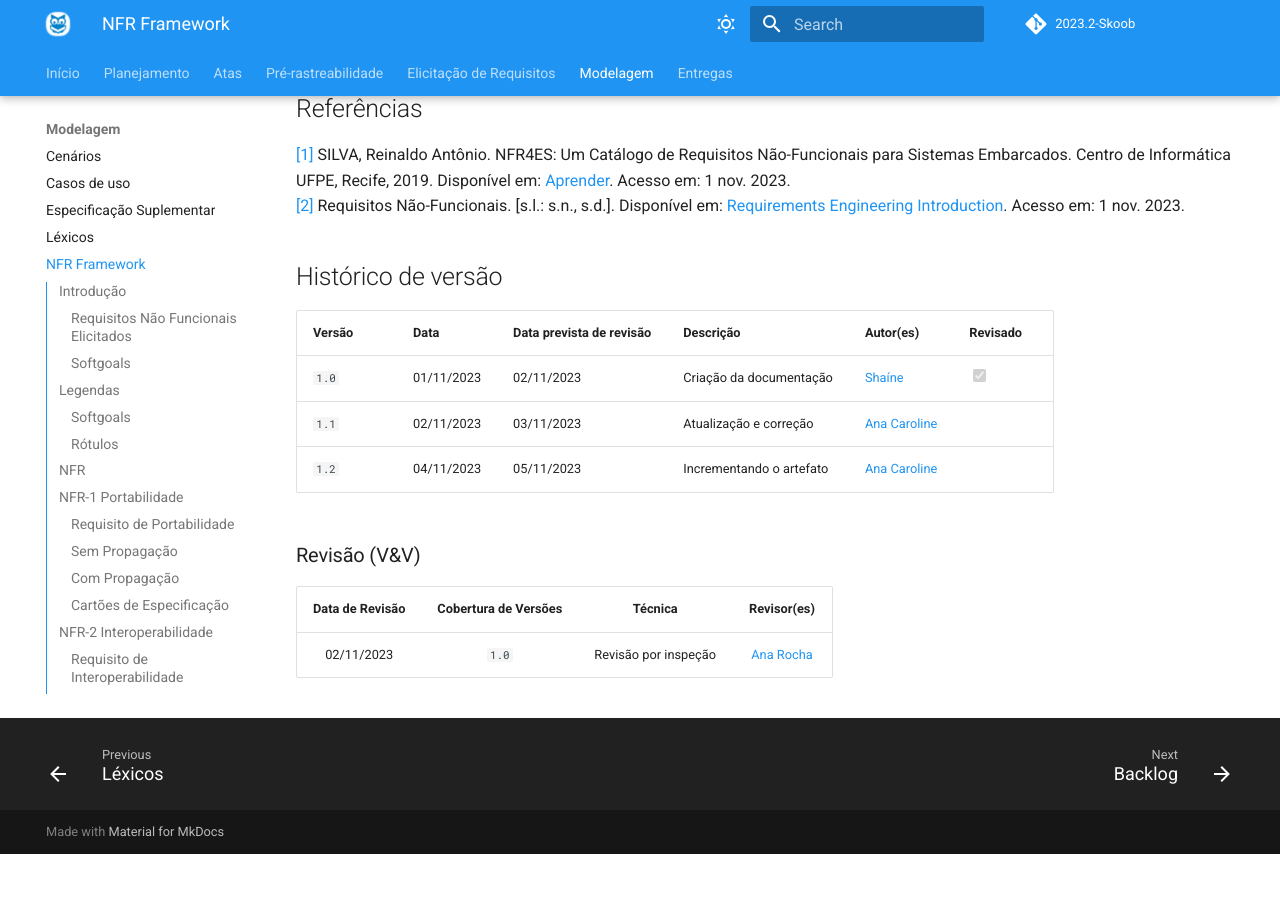
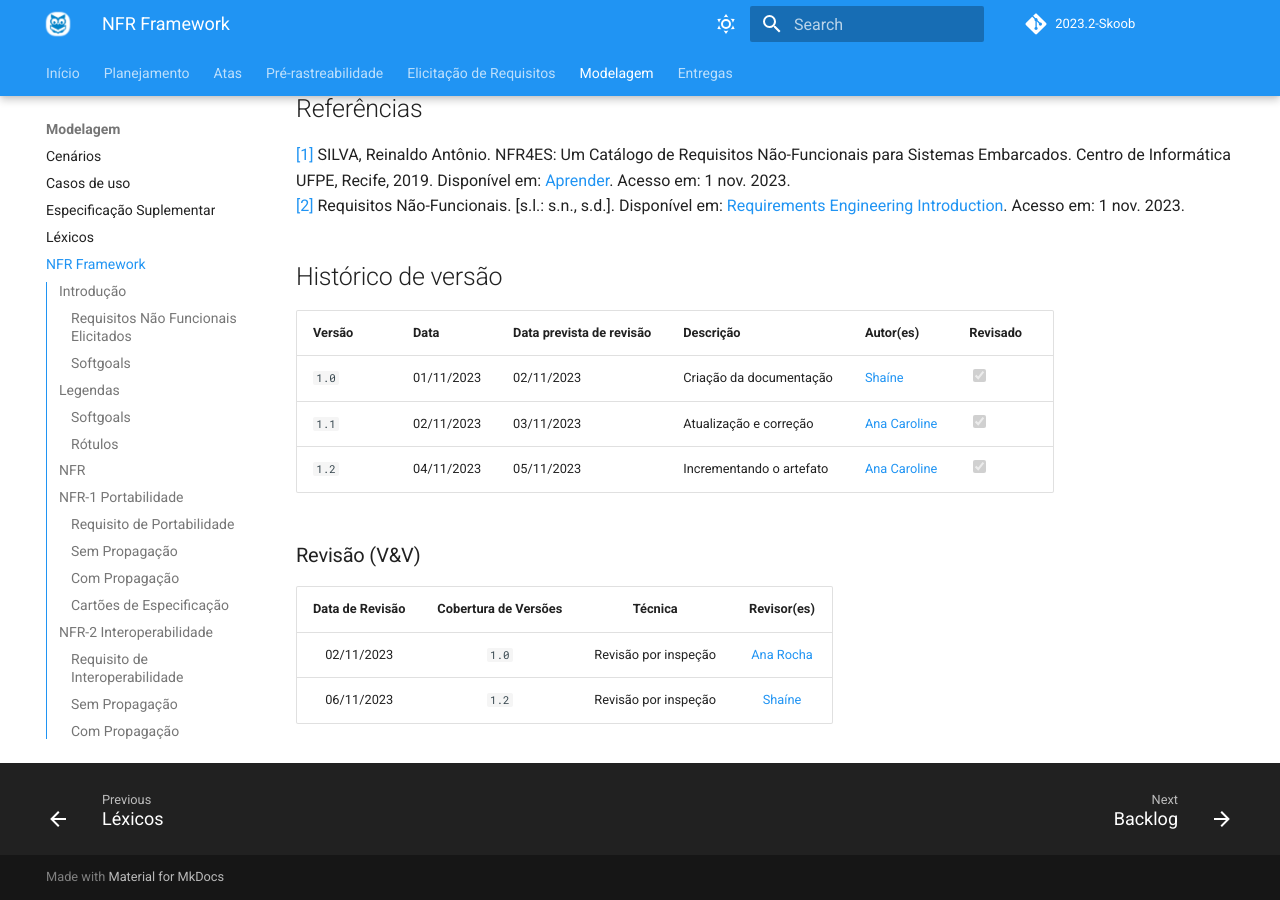
Before and after one commit to Requisitos-de-Software/2023.2-Skoob, an MkDocs documentation site: the page built from docs/modelagem/nfr_framework.md, in a window 1280 px wide and 900 px high, scrolled down 14694 px. Built offline with MkDocs 1.6.1 and Material for MkDocs 9.7.7, drawn with Linux system fonts in a browser that asks for light colours; comment, search, counter and statistics services are not loaded; before the commit the page ends 15548 px from its top, so only the background shows below that.

Commit message:
Revisão por inspeção.

```diff
--- a/docs/modelagem/nfr_framework.md
+++ b/docs/modelagem/nfr_framework.md
@@ -295,10 +295,11 @@
 | Versão | Data | Data prevista de revisão | Descrição| Autor(es) | Revisado
 |--|--|--|--|--|--|
 |`1.0` | 01/11/2023 | 02/11/2023  | Criação da documentação| [Shaíne](https://github.com/ShaineOliveira) | <input type="checkbox" disabled checked /> |
-|`1.1` | 02/11/2023 | 03/11/2023  | Atualização e correção | [Ana Caroline](https://github.com/anaaroch) |     |
-|`1.2` | 04/11/2023 | 05/11/2023  | Incrementando o artefato | [Ana Caroline](https://github.com/anaaroch) |     |
+|`1.1` | 02/11/2023 | 03/11/2023  | Atualização e correção | [Ana Caroline](https://github.com/anaaroch) |  <input type="checkbox" disabled checked />   |
+|`1.2` | 04/11/2023 | 05/11/2023  | Incrementando o artefato | [Ana Caroline](https://github.com/anaaroch) |  <input type="checkbox" disabled checked />   |
 
 ### Revisão (V&V)
 | Data de Revisão | Cobertura de Versões  |          Técnica         |                  Revisor(es)                  |
 | :------------: | :-------------: | :--------------------------: |  :----------------------------------------: |
 |   02/11/2023   |    `1.0`    |    Revisão por inspeção    |  [Ana Rocha](https://github.com/anaaroch) |
+|   06/11/2023   |    `1.2`    |    Revisão por inspeção    |  [Shaíne](https://github.com/ShaineOliveira) |
```
